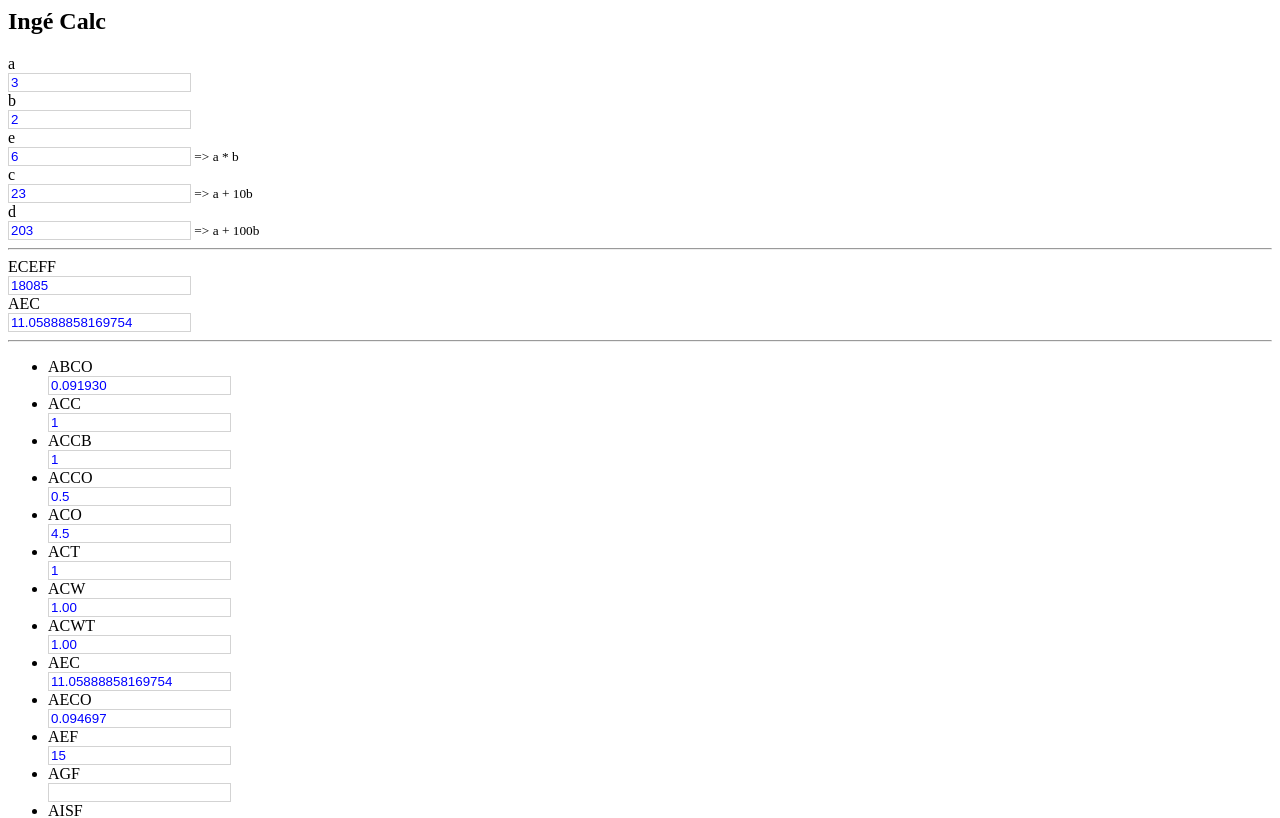
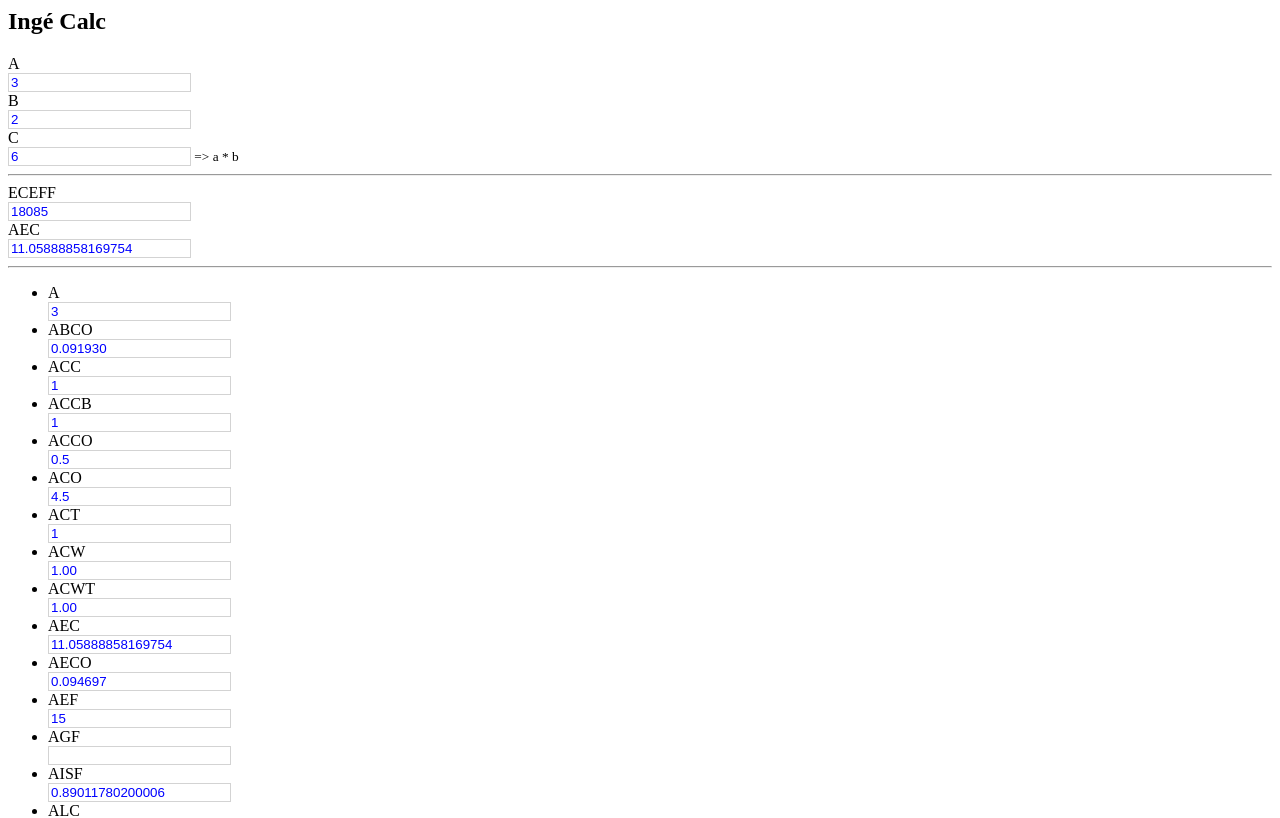
Before and after one commit to sdudnic/ingecalc, an Angular app: page / in a window 1280 px wide. Shown: the top 818 px of the page. Built offline with nearby package versions, Linux system fonts and the light colour scheme.

Commit message:
7 files modified, 1 added

```diff
--- a/src/app/app.component.html
+++ b/src/app/app.component.html
@@ -1,16 +1,13 @@
 <h2>Ingé Calc</h2>
 <form [formGroup]="paramsFormGroup">
-  <label>a</label><input type="number" formControlName="a" /> <label>b</label
-  ><input type="number" formControlName="b" />
+<label>{{ PropertyCode.A }}</label
+  ><input type="number" formControlName="{{ PropertyCode.A }}" />
+  <label>{{ PropertyCode.B }}</label
+  ><input type="number" formControlName="{{ PropertyCode.B }}" />
 
-  <label>e</label><input type="number" formControlName="e" /><small>
+  <label>{{ PropertyCode.C }}</label
+  ><input type="number" formControlName="{{ PropertyCode.C }}" /><small>
     => a * b</small
-  >
-  <label>c</label><input type="number" formControlName="c" /><small>
-    => a + 10b</small
-  >
-  <label>d</label><input type="number" formControlName="d" /><small>
-    => a + 100b</small
   >
   <hr />
   <label>ECEFF</label><input type="number" formControlName="ECEFF" />
--- a/src/app/app.component.ts
+++ b/src/app/app.component.ts
@@ -13,10 +13,13 @@ import { Properties } from './properties';
 export class AppComponent {
   subscription: Subscription = new Subscription();
   debounceTime = 500;
+  paramsFormGroup: FormGroup;
+  properties: Record<PropertyCode, any>;
 
-  paramsFormGroup: FormGroup;
-  //properties: Properties;
-  properties: Record<PropertyCode, any>;
+  // hack to be able to use the enumeration in the HTML
+  public get PropertyCode() {
+    return PropertyCode;
+  }
 
   constructor(private fb: FormBuilder, private calculator: CalculatorService) {
     //this.properties = new Properties();
--- a/src/app/calculator.service.ts
+++ b/src/app/calculator.service.ts
@@ -1,4 +1,6 @@
 import { Injectable } from '@angular/core';
+import { Properties } from './properties';
+import * as Engine from './calculator/params';
 import {
   EnumCDF,
   EnumSTA,
@@ -17,81 +19,37 @@ import {
   EnumTYC,
   Enum_D,
 } from './calculator/common/enums';
-import { C } from './calculator/params/c';
-import { D } from './calculator/params/d';
-import { E } from './calculator/params/e';
-import AEC from './calculator/params/aec';
 
 @Injectable()
 export class CalculatorService {
   constructor() {}
 
-  async calculate(properties: Record<PropertyCode, any>) {
-    const a = properties['a'];
-    const b = properties['b'];
-    const STA = <EnumSTA>properties[PropertyCode.STA];
-    const CDF = <EnumCDF>properties[PropertyCode.CDF];
-    const CON = <EnumCON>properties[PropertyCode.CON];
-    const KCO = <EnumKCO>properties[PropertyCode.KCO];
-    const UNIT = <EnumUNIT>properties[PropertyCode.UNIT];
-    const NAST1 = <number>properties[PropertyCode.NAST1];
-    const NAST2 = <number>properties[PropertyCode.NAST2];
-    const NAST3 = <number>properties[PropertyCode.NAST3];
-    const LAST1 = <number>properties[PropertyCode.LAST1];
-    const LAST2 = <number>properties[PropertyCode.LAST2];
-    const LAST3 = <number>properties[PropertyCode.LAST3];
-    const NASC1 = <number>properties[PropertyCode.NASC1];
-    const NASC2 = <number>properties[PropertyCode.NASC2];
-    const NASC3 = <number>properties[PropertyCode.NASC3];
-    const LASC1 = <number>properties[PropertyCode.LASC1];
-    const LASC2 = <number>properties[PropertyCode.LASC2];
-    const LASC3 = <number>properties[PropertyCode.LASC3];
-    const MELU = <number>properties[PropertyCode.MELU];
-    const BFL = <number>properties[PropertyCode.BFL];
-    const HFL = <number>properties[PropertyCode.HFL];
-    const GCF = <number>properties[PropertyCode.GCF];
-    const GTF = <number>properties[PropertyCode.GTF];
-    const GSF = <number>properties[PropertyCode.GSF];
-    const GACF = <number>properties[PropertyCode.GACF];
-    const NELU = <number>properties[PropertyCode.NELU];
-    const FYK = <number>properties[PropertyCode.FYK];
-    const AEF = <number>properties[PropertyCode.AEF];
-    const WMAX = <number>properties[PropertyCode.WMAX];
-    const MELSQ = <number>properties[PropertyCode.MELSQ];
-    const NELSQ = <number>properties[PropertyCode.NELSQ];
-    const MELSC = <number>properties[PropertyCode.MELSC];
-    const NELSC = <number>properties[PropertyCode.NELSC];
-    const MELSF = <number>properties[PropertyCode.MELSF];
-    const NELSF = <number>properties[PropertyCode.NELSF];
-    const CFL = <number>properties[PropertyCode.CFL];
-    const LFL = <EnumLFL>properties[PropertyCode.LFL];
-    const AGF = <EnumAGF>properties[PropertyCode.AGF];
-    const CBAR = <EnumCBAR>properties[PropertyCode.CBAR];
-    const SPBT = <number>properties[PropertyCode.SPBT];
-    const SPBC = <number>properties[PropertyCode.SPBC];
-    const ECF = <EnumECF>properties[PropertyCode.ECF];
-    const BAUTO = <boolean>properties[PropertyCode.BAUTO];
-    const ECEFF = <number>properties[PropertyCode.ECEFF];
+  calculate(properties: Record<PropertyCode, any>) {
+    const props = new Properties();
 
-    console.log('before call');
-    //const e = this.call('E', window, a, b);
-    console.log('after call');
-
-    properties['c'] = await C(a, b);
-    properties['d'] = await D(a, b);
-    properties['e'] = await E(a, b);
-    properties[PropertyCode.AEC] = await AEC(ECEFF);
-
+    Object.keys(props).forEach(async (key: PropertyCode) => {
+      if (Properties.CalculatedKeys.indexOf(key) > -1) {
+        const args = Properties.getDependentProperties(key, properties);
+        properties[key] = await CalculatorService.callByName(key, Engine, ...args);
+      }
+    });
     return properties;
   }
 
-  call(functionName, context, ...args) {
-    //var args = Array.prototype.slice.call(arguments, 2);
-    var namespaces = functionName.split('.');
-    var func = namespaces.pop();
-    for (var i = 0; i < namespaces.length; i++) {
+  /**
+   * Calls a function by name gived a context
+   * @param functionName the function name, using namespaces also allowed 'my.namespace.myFunction'
+   * @param context function context
+   * @param args function arguments
+   * @returns function return or undefined if functionName is empty
+   */
+  static callByName(functionName: string, context: any, ...args: any) {
+    const namespaces = functionName.split('.');
+    const func = namespaces.pop();
+    for (let i = 0; i < namespaces.length; i++) {
       context = context[namespaces[i]];
     }
-    return context[func].apply(context, args);
+
+    return func ? context[func].apply(context, args) : undefined;
   }
 }
--- a/src/app/calculator/common/enums.ts
+++ b/src/app/calculator/common/enums.ts
@@ -171,6 +171,11 @@ export enum ErrorLevel {
 }
 
 export enum PropertyCode {
+  A = 'A',
+  B = 'B',
+  C = 'C',
+  D = 'D',
+  E = 'E',
   ABCO = 'ABCO',
   ACC = 'ACC',
   ACCB = 'ACCB',
--- a/src/app/calculator/params/aec.ts
+++ b/src/app/calculator/params/aec.ts
@@ -5,6 +5,6 @@
  * @param ECEFF
  * @returns α_E; ex: 12.95
  */
-export default async function AEC(ECEFF: number): Promise<number> {
+export async function AEC(ECEFF: number): Promise<number> {
   return 200000 / ECEFF;
 }
--- a/src/app/calculator/params/c.ts
+++ b/src/app/calculator/params/c.ts
@@ -1,3 +1,3 @@
-export function C(a: number, b: number): number {
-  return a + 10 * b;
+export async function C(a: number, b: number): Promise<number> {
+  return a * b;
 }
--- /dev/null
+++ b/src/app/calculator/params/index.ts
@@ -0,0 +1,4 @@
+export * from './c';
+export * from './d';
+export * from './e';
+export * from './aec';
--- a/src/app/properties.ts
+++ b/src/app/properties.ts
@@ -1,9 +1,39 @@
+import { PropertyCode } from './calculator/common/enums';
+
 export class Properties {
-  a = 3;
-  b = 2;
-  c = 0;
-  d = 0;
-  e = 0;
+  static readonly CalculatedKeys = [
+    PropertyCode.AEC,
+    PropertyCode.C,
+    PropertyCode.D,
+    PropertyCode.E,
+  ];
+
+  static readonly DependentProperties = {
+    [PropertyCode.AEC]: [PropertyCode.ECEFF],
+    [PropertyCode.C]: [PropertyCode.A, PropertyCode.B],
+    [PropertyCode.D]: [PropertyCode.A, PropertyCode.B],
+    [PropertyCode.E]: [PropertyCode.A, PropertyCode.B],
+  };
+
+  static getDependentProperties(
+    property: PropertyCode,
+    properties: Record<PropertyCode, any>
+  ): any[] | undefined {
+    if (property in properties) {
+      let values = [];
+      let codes = Properties.DependentProperties[property];
+      codes.forEach((code) => values.push(properties[code]));
+      return values;
+    } else {
+      return undefined;
+    }
+  }
+
+  A = 3;
+  B = 2;
+  C = 0;
+  D = 0;
+  E = 0;
   ABCO = '0.091930';
   ACC = '1';
   ACCB = '1';
```
